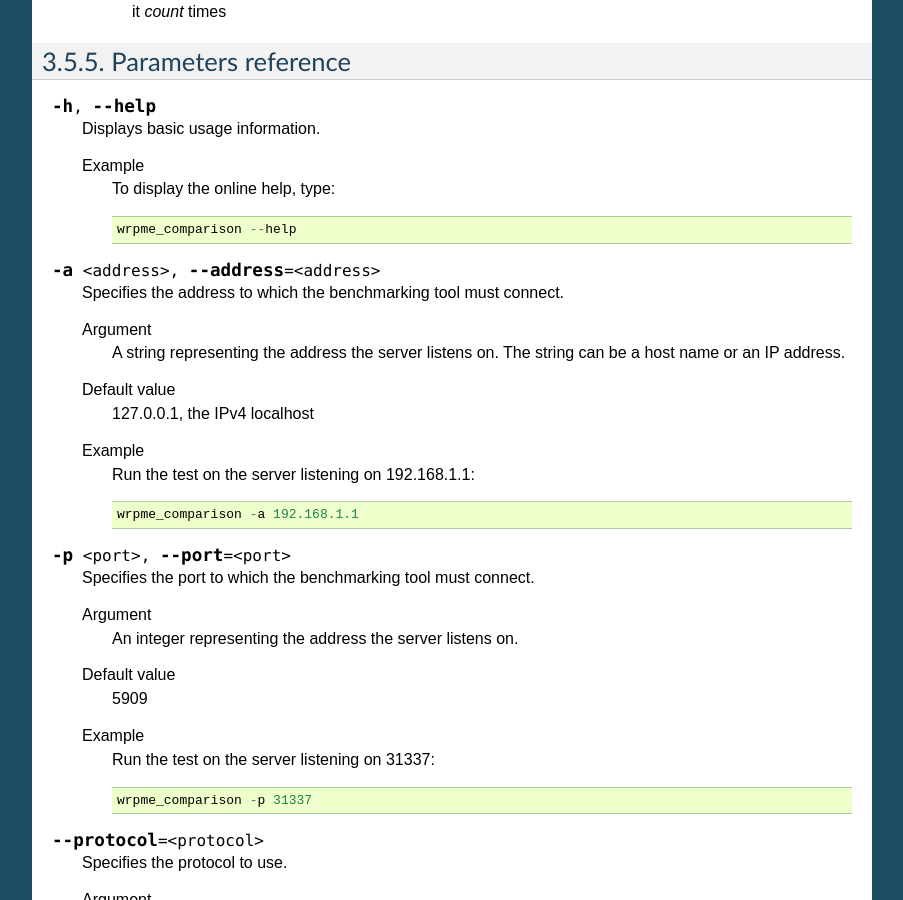
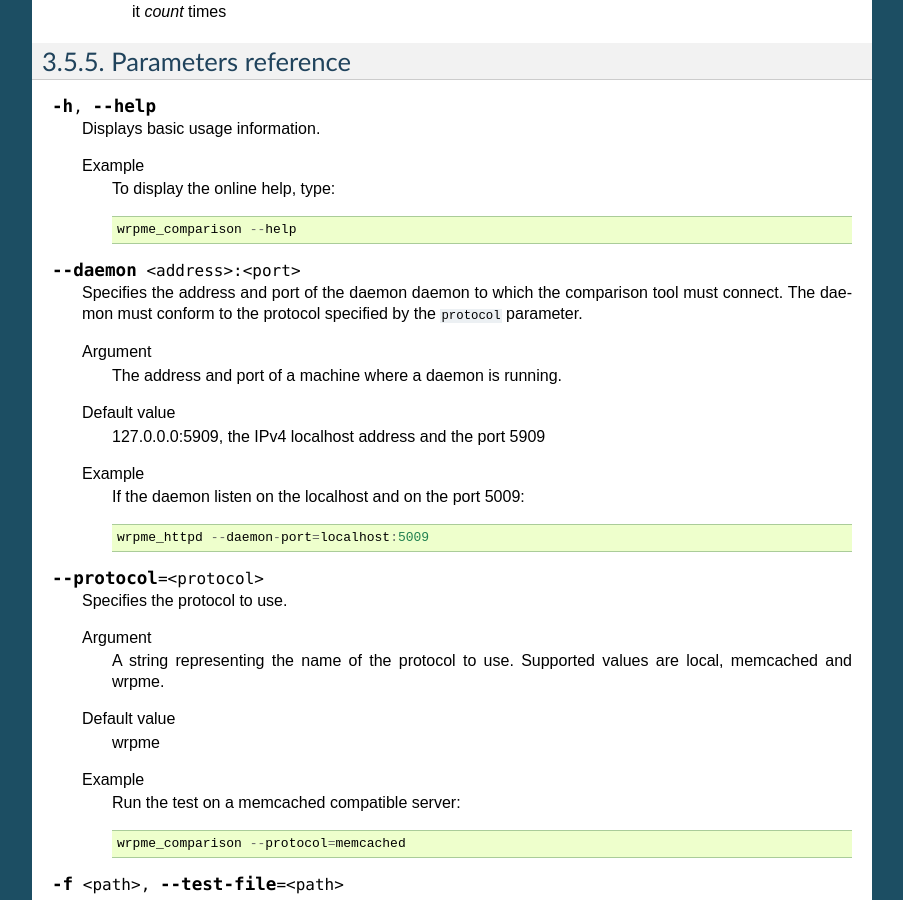
Before and after one commit to iltommi/qdb-documentation, a Sphinx documentation site: the page built from source/reference/wrpme_comparison.rst, in a window 1280 px wide and 900 px high, scrolled down 1285 px. Shown: the whole window, without its empty margins (198-1101 px from the left). Built offline with Sphinx 7.4.7, drawn with Linux system fonts in a browser that asks for light colours; formulas are drawn with MathJax 3.

Commit message:
Updated documentation

```diff
--- a/source/reference/wrpme_comparison.rst
+++ b/source/reference/wrpme_comparison.rst
@@ -78,35 +78,20 @@ Parameters reference
 
             wrpme_comparison --help
 
-.. option:: -a <address>, --address=<address>
+.. option:: --daemon <address>:<port>
 
-    Specifies the address to which the benchmarking tool must connect.
+   Specifies the address and port of the daemon daemon to which the comparison tool must connect. The daemon must conform to the protocol specified by the ``protocol`` parameter.
 
-    Argument
-        A string representing the address the server listens on. The string can be a host name or an IP address.
+   Argument
+        The address and port of a machine where a daemon is running.
 
-    Default value
-        127.0.0.1, the IPv4 localhost
+   Default value
+        127.0.0.0:5909, the IPv4 localhost address and the port 5909
 
-    Example
-        Run the test on the server listening on 192.168.1.1::
+   Example
+        If the daemon listen on the localhost and on the port 5009::
 
-            wrpme_comparison -a 192.168.1.1
-
-.. option:: -p <port>, --port=<port>
-
-    Specifies the port to which the benchmarking tool must connect.
-
-    Argument
-        An integer representing the address the server listens on.
-
-    Default value
-        5909
-
-    Example
-        Run the test on the server listening on 31337::
-
-            wrpme_comparison -p 31337
+            wrpme_httpd --daemon-port=localhost:5009
 
 .. option:: --protocol=<protocol>
 
--- a/source/reference/wrpme_httpd.rst
+++ b/source/reference/wrpme_httpd.rst
@@ -91,10 +91,10 @@ Parameters can be supplied in any order and are prefixed with ``--``. The argume
 
 .. option:: --daemon <address>:<port>
 
-   Specifies the address and port of the daemon daemon on which the server will connect.
+   Specifies the address and port of the daemon daemon to which the server will connect.
 
    Argument
-        The address and port of a machines where a wrpme daemon is running.
+        The address and port of a machine where a wrpme daemon is running.
 
    Default value
         127.0.0.0:5909, the IPv4 localhost address and the port 5909
```
